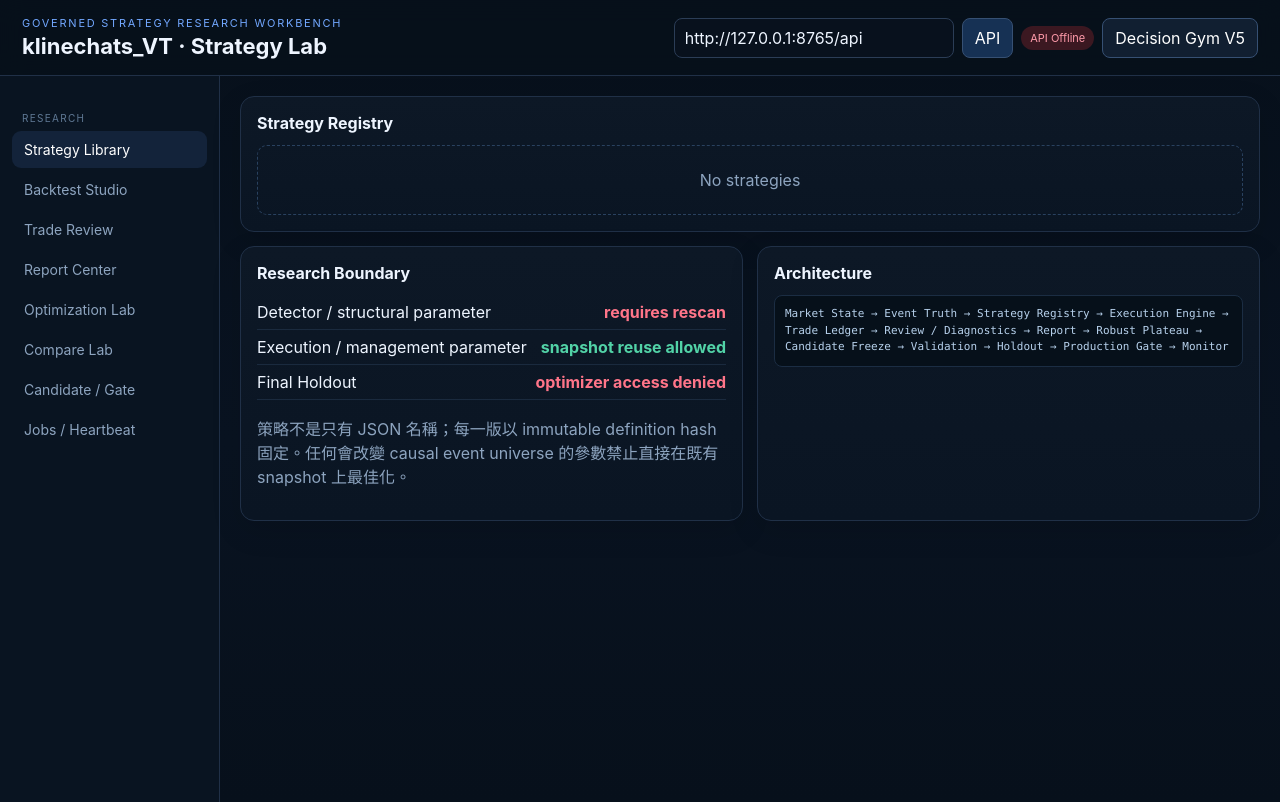
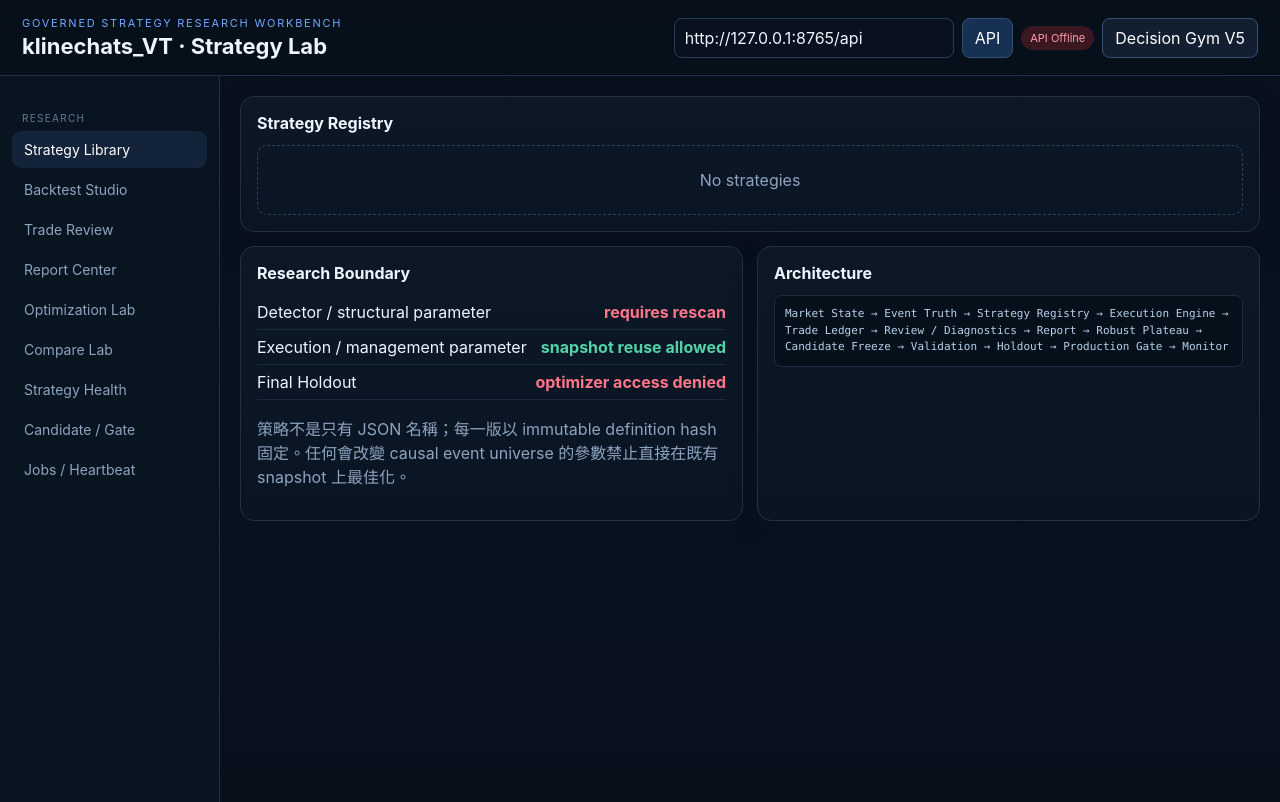
Before and after one commit to cheneddie/klinechats_VT, a website built with Vite: page strategy-lab.html in a window 1280 px wide. Built offline with nearby package versions, Linux system fonts and the light colour scheme; no server answers.

Commit message:
feat(ui): load Strategy Health workbench

```diff
--- a/strategy-lab.html
+++ b/strategy-lab.html
@@ -27,5 +27,6 @@
   <script src="./src/v5/strategy-lab.js"></script>
   <script src="./src/v5/strategy-lab-evidence.js"></script>
   <script src="./src/v5/trade-review-overlay.js"></script>
+  <script src="./src/v5/strategy-health.js"></script>
 </body>
 </html>
```
